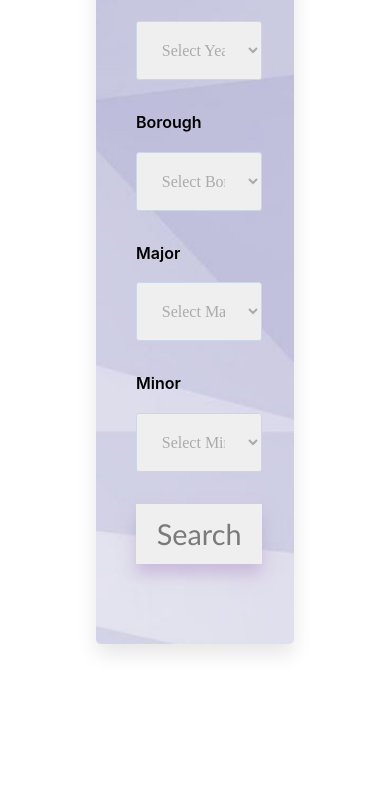
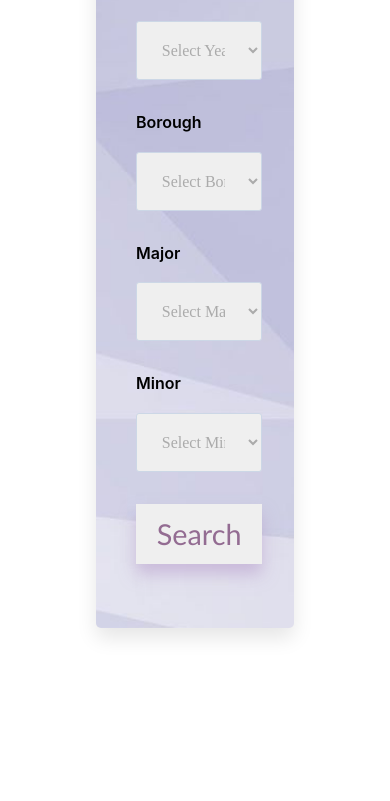
Before and after one commit to Minp45/HunterCssaFrontEnd, a React (Create React App) app in the folder huntercssa/: page / in a window 390 px wide. Shown: the part 1368-2169 px from the top of the page. Built offline with nearby package versions, Linux system fonts and the light colour scheme.

Commit message:
fix width

```diff
--- a/huntercssa/src/components/style/FindMateStyle.css
+++ b/huntercssa/src/components/style/FindMateStyle.css
@@ -38,7 +38,7 @@
 
 @media (max-width: 400px) {
   .find-content .find-content__box {
-    padding: 4rem 2.5rem 5rem 2.5rem;
+    padding: 4rem 2.5rem 4rem 2.5rem;
   }
 }
 
@@ -79,7 +79,7 @@
   border: 1px solid #ccd7e6;
   border-radius: 3px;
   font-weight: 400;
-  padding: 1.2rem 1.3rem;
+  padding: 1.2rem 1.3rem ;
   outline: none;
   width: 100%; /* Ensure the select element takes up 100% width */
   box-sizing: border-box; /* Include padding and border in the width calculation */
@@ -94,7 +94,7 @@
   font-family: "Gill Sans", sans-serif;
   font-size: 1.8rem;
   font-weight: 500;
-  color: rgb(122, 122, 122);
+  color: rgb(147, 108, 146);
   background-color: --text-orange;
   box-shadow: 0 10px 15px rgba(182, 154, 202, 0.55);
   cursor: pointer;
```
